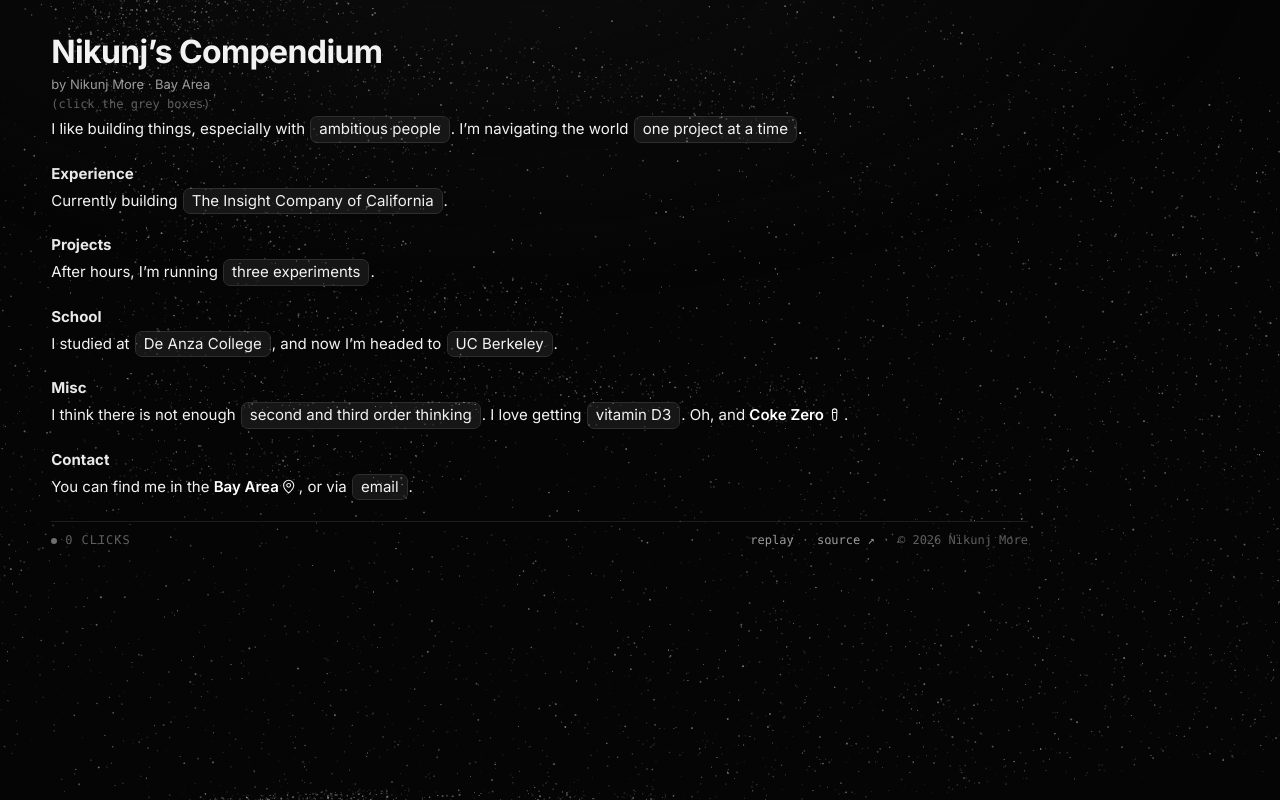
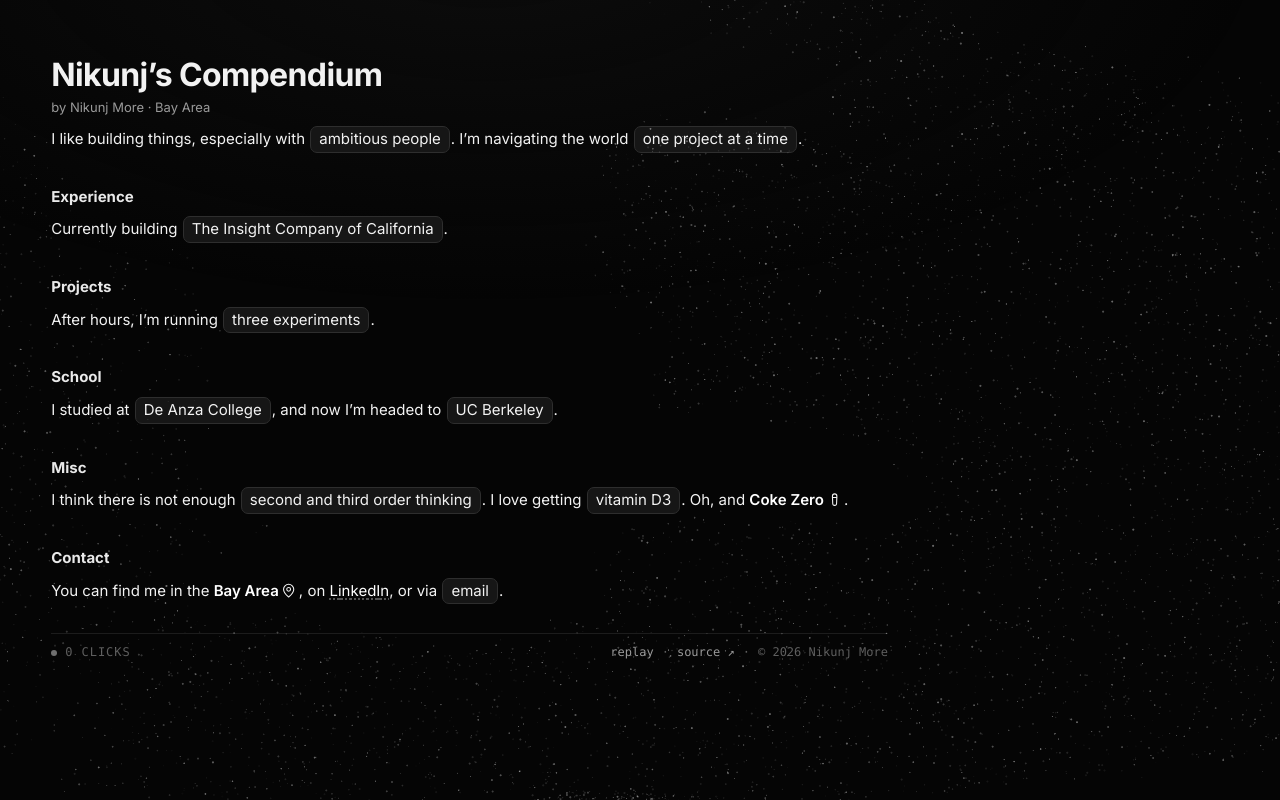
Before and after one commit to NikunjMore/Nikunjs-Compendium, a Next.js app: page / in a window 1280 px wide. Built offline with nearby package versions, Linux system fonts and the light colour scheme.

Commit message:
The field becomes the words: nearest-dot claiming, depleting crowd, breathing rhythm, contact links

```diff
--- a/app/compendium.tsx
+++ b/app/compendium.tsx
@@ -127,16 +127,29 @@ export default function Compendium() {
     },
   }), [open, bump]);
 
+  /*
+   * The field and the layout both respond to how unfolded the page is:
+   * the dot crowd thins toward silence as every token opens, and the
+   * vertical rhythm compresses from roomy (collapsed fills the screen)
+   * to tight (fully expanded still fits the screen).
+   */
+  const TOTAL_TOKENS = 17;
+  const openness = Math.min(1, open.size / TOTAL_TOKENS);
+  const rhythm = 2.2 - openness * 1.25;
+
+  useEffect(() => {
+    engineRef.current?.setCrowd(1 - openness);
+  }, [openness]);
+
   return (
     <Ctx.Provider value={api}>
       <canvas id="dots" ref={canvasRef} aria-hidden="true" />
 
-      <main ref={rootRef}>
+      <main ref={rootRef} style={{ ['--r' as string]: String(rhythm) } as React.CSSProperties}>
         <header>
           <h1 data-block><T text="Nikunj’s Compendium" /></h1>
           <div data-block>
             <p className="byline"><T text="by Nikunj More · Bay Area" /></p>
-            <p className="hint"><T text="(click the grey boxes)" /></p>
           </div>
         </header>
 
@@ -199,6 +212,11 @@ export default function Compendium() {
             <T text="You can find me in the " />
             <strong><T text="Bay Area" /></strong>
             <Ic n="pin" />
+            <T text=", on " />
+            <a href="https://www.linkedin.com/in/nikunj-more/" target="_blank" rel="noopener noreferrer">
+              <T text="LinkedIn" />
+            </a>
+            <Ic n="ext" />
             <T text=", or via " />
             <Tok id="email" label="email" />
             <T text="." />
--- a/app/content.tsx
+++ b/app/content.tsx
@@ -219,6 +219,8 @@ export const EXP: Record<string, ReactNode> = {
       <A text="nikunjmore12@gmail.com" href="mailto:nikunjmore12@gmail.com" />
       <T text=" or " />
       <A text="nikunj.more@berkeley.edu" href="mailto:nikunj.more@berkeley.edu" />
+      <T text=", or by phone at " />
+      <A text="(650) 880-9285" href="tel:+16508809285" />
     </>
   ),
 };
--- a/app/engine.ts
+++ b/app/engine.ts
@@ -22,8 +22,8 @@
 
 import * as THREE from 'three';
 import {
-  clamp, mulberry32, curl2, buildSchedule, strideForBudget,
-  poolCount, bestCandidate,
+  clamp, dist2, mulberry32, curl2, buildSchedule, strideForBudget,
+  poolCount,
 } from '../utils.js';
 
 const TAU = Math.PI * 2;
@@ -33,6 +33,7 @@ const FREE = 0;
 const SEEK = 1;
 const LOCK = 2;
 const RELEASE = 3;
+const DEAD = 4; /* spent building text; the field thins as the page fills */
 
 type Rec = {
   el: Element;
@@ -106,6 +107,7 @@ export class DotEngine {
   private lt = 0;
   private raf = 0;
   private pausedAt = 0;
+  private crowd = 1; /* 1 = full field (nothing expanded), 0 = silent page */
 
   readonly reduced: boolean;
   readonly ok: boolean;
@@ -274,10 +276,16 @@ export class DotEngine {
 
     const { px, py, vx, vy, st, alpha } = this;
     const pvx = this.pointerVX, pvy = this.pointerVY;
-    const stir = 60 + Math.min(220, Math.hypot(pvx, pvy) * 14);
+    const stir = 150 + Math.min(450, Math.hypot(pvx, pvy) * 24);
 
     for (let i = 0; i < this.N; i++) {
       const s = st[i];
+
+      if (s === DEAD) {
+        /* absorbed into the text: fade out in place and rest */
+        if (alpha[i] > 0.001) alpha[i] += (0 - alpha[i]) * Math.min(1, dt * 5);
+        continue;
+      }
 
       if (s === SEEK && now >= this.seekT[i]) {
         /* damped spring with stiffness ramping in over 240ms */
@@ -307,12 +315,8 @@ export class DotEngine {
         px[i] = this.tx[i] + Math.sin(this.seed[i] * 43 + t * 2.1) * 0.3;
         py[i] = (this.ty[i] - sy) + Math.cos(this.seed[i] * 57 + t * 1.7) * 0.3;
         if (r.done && now >= r.fadeAt) {
-          st[i] = RELEASE;
-          this.relT[i] = now;
-          const a = this.rng() * TAU;
-          const sp = 24 + this.rng() * 46;
-          vx[i] = Math.cos(a) * sp;
-          vy[i] = Math.sin(a) * sp - 8;
+          /* the character is real now; this dot is spent */
+          st[i] = DEAD;
         }
         alpha[i] += (0.92 - alpha[i]) * Math.min(1, dt * 8);
         continue;
@@ -325,15 +329,15 @@ export class DotEngine {
       vx[i] += (u * speed - vx[i]) * blend;
       vy[i] += (v * speed - vy[i]) * blend;
 
-      /* the cursor stirs the field */
+      /* the cursor stirs the field, hard and fast */
       const mdx = px[i] - this.pointerX;
       const mdy = py[i] - this.pointerY;
       const md2 = mdx * mdx + mdy * mdy;
-      if (md2 < 12100 && md2 > 0.01) {
+      if (md2 < 16900 && md2 > 0.01) {
         const md = Math.sqrt(md2);
-        const f = (1 - md / 110) * stir * dt;
-        vx[i] += (mdx / md) * f + pvx * 0.4 * dt;
-        vy[i] += (mdy / md) * f + pvy * 0.4 * dt;
+        const f = (1 - md / 130) * stir * dt;
+        vx[i] += (mdx / md) * f + pvx * 0.7 * dt;
+        vy[i] += (mdy / md) * f + pvy * 0.7 * dt;
       }
 
       px[i] += vx[i] * dt;
@@ -343,9 +347,11 @@ export class DotEngine {
 
       if (s === RELEASE && now - this.relT[i] > 420) st[i] = FREE;
 
+      /* the crowd thins as the compendium unfolds */
+      const visible = this.seed[i] <= this.crowd ? 1 : 0;
       const tw = 0.62 + 0.38 * Math.sin(this.seed[i] * TAU + t * (0.6 + this.seed[i] * 1.6));
-      const target = this.baseA[i] * tw * this.fade;
-      alpha[i] += (target - alpha[i]) * Math.min(1, dt * (s === RELEASE ? 3 : 6));
+      const target = this.baseA[i] * tw * this.fade * visible;
+      alpha[i] += (target - alpha[i]) * Math.min(1, dt * (s === RELEASE ? 3 : 4));
     }
 
     /* push to GPU */
@@ -398,15 +404,62 @@ export class DotEngine {
     return rec;
   }
 
-  /* claim the nearest free dot of a small random sample */
-  private takeParticle(x: number, y: number): number {
-    const cand: number[] = [];
-    for (let tries = 0; tries < 24 && cand.length < 5; tries++) {
-      const i = (this.rng() * this.N) | 0;
+  /*
+   * Build a one-shot spatial grid of the free dots currently on screen and
+   * return a claimer that always takes the genuinely NEAREST one, so words
+   * are visibly built from the actual dots around them. Claimed dots are
+   * removed from their bucket; the search widens ring by ring when a
+   * neighborhood runs dry.
+   */
+  private makeClaimer(): (x: number, y: number) => number {
+    const cell = 90;
+    const cols = Math.max(1, Math.ceil(this.w / cell));
+    const rows = Math.max(1, Math.ceil(this.h / cell));
+    const buckets: number[][] = Array.from({ length: cols * rows }, () => []);
+    for (let i = 0; i < this.N; i++) {
       const s = this.st[i];
-      if (s === FREE || s === RELEASE) cand.push(i);
+      if (s !== FREE && s !== RELEASE) continue;
+      const cx = clamp(Math.floor(this.px[i] / cell), 0, cols - 1);
+      const cy = clamp(Math.floor(this.py[i] / cell), 0, rows - 1);
+      buckets[cy * cols + cx].push(i);
     }
-    return bestCandidate(cand, this.px, this.py, x, y);
+    const maxRing = Math.max(cols, rows);
+    return (x: number, y: number) => {
+      const cx = clamp(Math.floor(x / cell), 0, cols - 1);
+      const cy = clamp(Math.floor(y / cell), 0, rows - 1);
+      for (let ring = 0; ring <= maxRing; ring++) {
+        let best = -1;
+        let bd = Infinity;
+        let bb: number[] | null = null;
+        let bk = -1;
+        for (let dy = -ring; dy <= ring; dy++) {
+          for (let dx = -ring; dx <= ring; dx++) {
+            if (Math.max(Math.abs(dx), Math.abs(dy)) !== ring) continue;
+            const gx = cx + dx;
+            const gy = cy + dy;
+            if (gx < 0 || gy < 0 || gx >= cols || gy >= rows) continue;
+            const b = buckets[gy * cols + gx];
+            for (let k = 0; k < b.length; k++) {
+              const i = b[k];
+              const d = dist2(this.px[i], this.py[i], x, y);
+              if (d < bd) { bd = d; best = i; bb = b; bk = k; }
+            }
+          }
+        }
+        if (best >= 0 && bb) {
+          bb[bk] = bb[bb.length - 1];
+          bb.pop();
+          return best;
+        }
+      }
+      return -1;
+    };
+  }
+
+  /* How much of the field is still alive (not spent on text). */
+  setCrowd(c: number) {
+    this.crowd = clamp(c, 0, 1);
+    this.kick();
   }
 
   private countFree(): number {
@@ -455,6 +508,7 @@ export class DotEngine {
     const budget = clamp(Math.floor(free * 0.8), 600, 9000);
     const stride = strideForBudget(est, budget);
     const sx0 = scrollX, sy0 = scrollY;
+    const claim = this.makeClaimer();
 
     for (const it of items) {
       const font = this.fontOf(it.el.parentElement ?? it.el);
@@ -473,7 +527,7 @@ export class DotEngine {
       for (const [gx, gy] of glyph.pts) {
         const txp = it.rect.left + sx0 + gx + (rng() - 0.5) * 0.7;
         const typ = it.rect.top + sy0 + gy * scaleY + (rng() - 0.5) * 0.7;
-        const pi = this.takeParticle(txp, typ - sy0);
+        const pi = claim(txp, typ - sy0);
         if (pi < 0) { rec.need--; continue; }
         this.st[pi] = SEEK;
         this.tx[pi] = txp;
@@ -509,10 +563,8 @@ export class DotEngine {
     }
     for (let i = 0; i < this.N; i++) {
       if (this.st[i] === SEEK || this.st[i] === LOCK) {
-        this.st[i] = RELEASE;
-        this.relT[i] = now;
-        this.vx[i] = (this.rng() - 0.5) * 60;
-        this.vy[i] = (this.rng() - 0.5) * 60;
+        /* the text they were building is real now; they are spent */
+        this.st[i] = DEAD;
       }
     }
   }
--- a/app/globals.css
+++ b/app/globals.css
@@ -61,12 +61,20 @@ body::before {
   z-index: 5;
 }
 
+/*
+ * --r is the breathing rhythm set from React: ~2.2 when the page is folded
+ * (roomy, fills the screen), easing to ~0.95 when every token is open
+ * (tight, still fills exactly one screen). Margins transition smoothly,
+ * so the page exhales as it unfolds. The column stays narrow enough to
+ * leave the right side open for a photo later.
+ */
 main {
   position: relative;
   z-index: 1;
-  max-width: 1060px;
+  max-width: 920px;
   margin: 0;
-  padding: clamp(20px, 4.2vh, 64px) 32px clamp(14px, 2.2vh, 32px) clamp(28px, 4vw, 52px);
+  padding: calc(var(--r, 1.4) * 26px) 32px calc(var(--r, 1.4) * 14px) clamp(28px, 4vw, 52px);
+  transition: padding 0.7s var(--spring);
 }
 
 /* ---------------- header ---------------- */
@@ -85,12 +93,6 @@ h1 {
   margin: 10px 0 0;
 }
 
-.hint {
-  font-family: var(--mono);
-  font-size: 12px;
-  color: var(--faint);
-  margin: 3px 0 0;
-}
 
 /* ---------------- sections ---------------- */
 
@@ -99,7 +101,8 @@ h1 {
   font-size: 16.5px;
   font-weight: 650;
   color: #e9e9e9;
-  margin: clamp(12px, 2.5vh, 36px) 0 2px;
+  margin: calc(var(--r, 1.4) * 15px) 0 2px;
+  transition: margin 0.7s var(--spring);
 }
 
 .js .hdr {
@@ -111,7 +114,10 @@ h1 {
 .js .hdr.show { opacity: 1; transform: none; }
 .reduced .hdr { transition: none; }
 
-p { margin: clamp(4px, 1vh, 10px) 0; }
+p {
+  margin: calc(var(--r, 1.4) * 4px) 0;
+  transition: margin 0.7s var(--spring);
+}
 
 strong { font-weight: 600; color: #ffffff; }
 
@@ -180,12 +186,13 @@ footer {
   align-items: center;
   gap: 16px;
   flex-wrap: wrap;
-  margin-top: clamp(12px, 2.6vh, 42px);
+  margin-top: calc(var(--r, 1.4) * 13px);
   border-top: 1px solid #1c1c1c;
   padding-top: 10px;
   font-family: var(--mono);
   font-size: 12px;
   color: var(--faint);
+  transition: margin 0.7s var(--spring), opacity 0.9s ease;
 }
 
 .js footer { opacity: 0; transition: opacity 0.9s ease; }
@@ -242,8 +249,6 @@ footer a:hover { color: #ffffff; }
   h1 { font-size: clamp(26px, 4.2vh, 32px); }
   .hdr { font-size: 15px; }
   .byline { margin-top: 6px; font-size: 13px; }
-  .hint { margin-top: 2px; }
-  p { margin: 3px 0; }
 }
 
 /* ---------------- small screens ---------------- */
--- a/app/layout.tsx
+++ b/app/layout.tsx
@@ -55,8 +55,9 @@ export default function RootLayout({ children }: { children: React.ReactNode })
             Science, and Applied Math. Misc: not enough second and third order
             thinking in the world, so I made a program to help you with yours;
             vitamin D3, bouldering, pickleball, random endeavors with friends,
-            and Coke Zero. Find me in the Bay Area or via email:
-            nikunjmore12@gmail.com / nikunj.more@berkeley.edu.
+            and Coke Zero. Find me in the Bay Area, on LinkedIn
+            (linkedin.com/in/nikunj-more), by phone at (650) 880-9285, or via
+            email: nikunjmore12@gmail.com / nikunj.more@berkeley.edu.
           </div>
         </noscript>
       </body>
```
